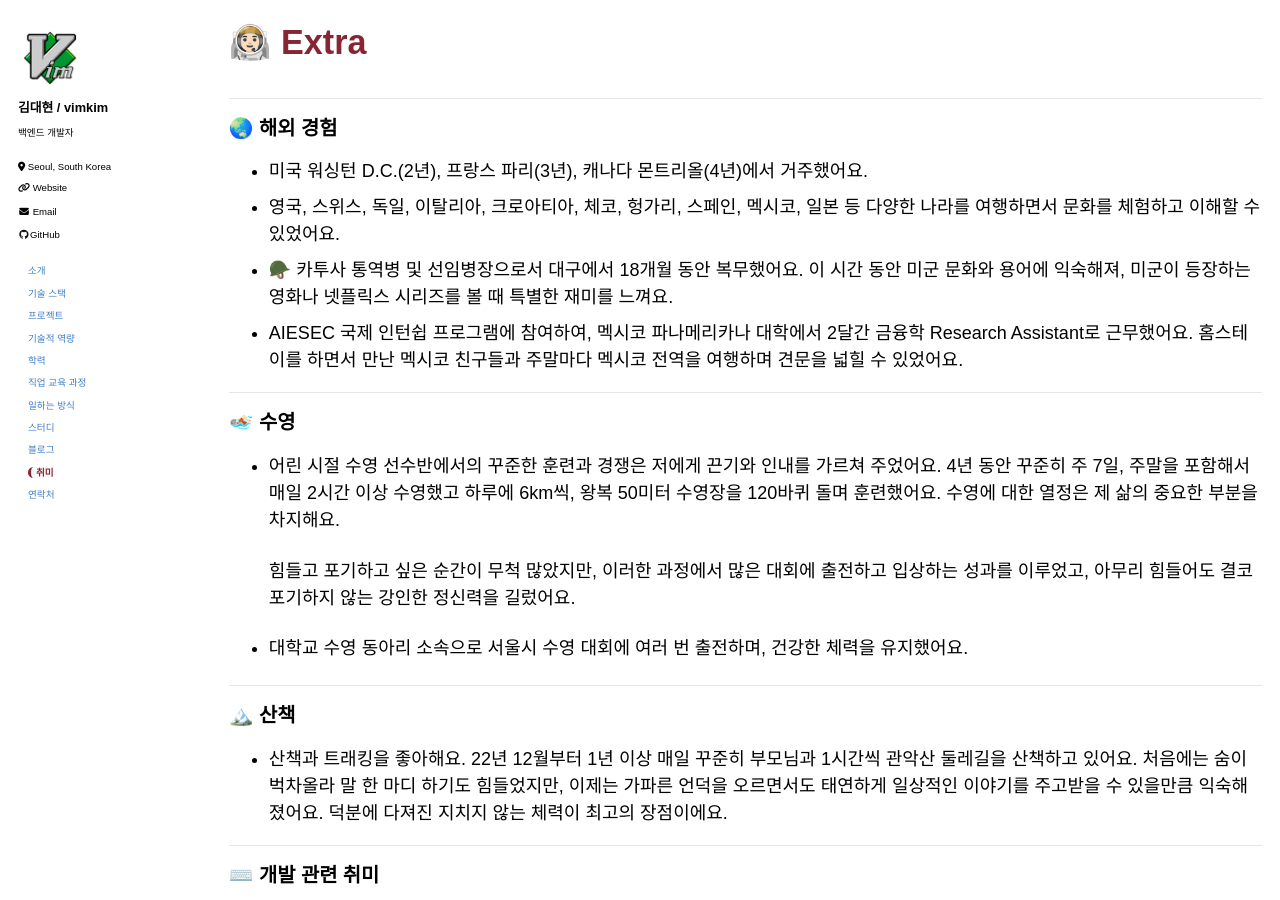
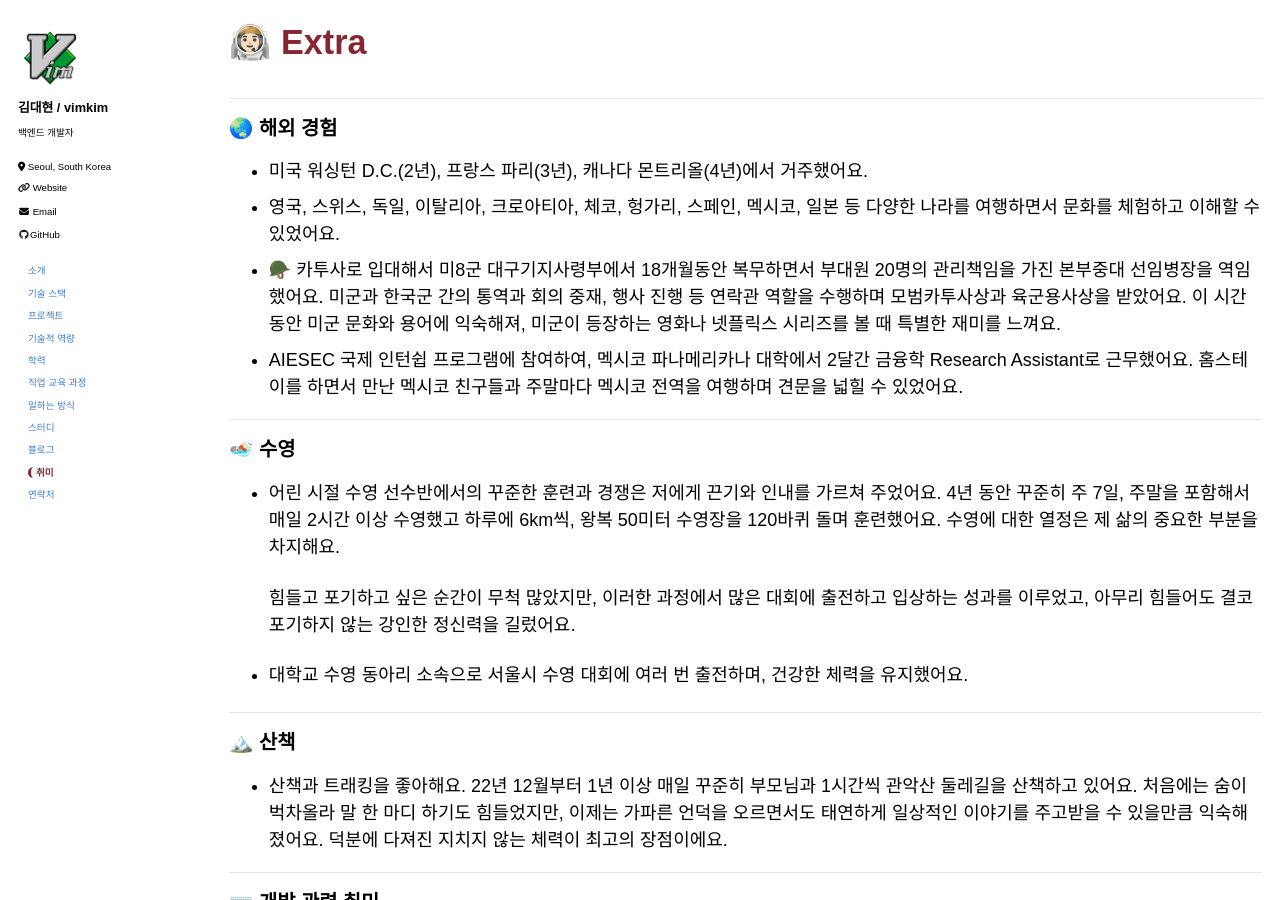
Before and after one commit to vimkim/vimkim.github.io, a Jekyll site: the page built from _pages/about.md, in a window 1280 px wide and 900 px high, scrolled down 11339 px. Built offline with Jekyll 4.4.1, drawn with Linux system fonts in a browser that asks for light colours; some web fonts are replaced.

Commit message:
military experience

```diff
--- a/_pages/about.md
+++ b/_pages/about.md
@@ -426,7 +426,7 @@ redirect_from:
 
 - 미국 워싱턴 D.C.(2년), 프랑스 파리(3년), 캐나다 몬트리올(4년)에서 거주했어요.
 - 영국, 스위스, 독일, 이탈리아, 크로아티아, 체코, 헝가리, 스페인, 멕시코, 일본 등 다양한 나라를 여행하면서 문화를 체험하고 이해할 수 있었어요.
-- 🪖 카투사 통역병 및 선임병장으로서 대구에서 18개월 동안 복무했어요. 이 시간 동안 미군 문화와 용어에 익숙해져, 미군이 등장하는 영화나 넷플릭스 시리즈를 볼 때 특별한 재미를 느껴요.
+- 🪖 카투사로 입대해서 미8군 대구기지사령부에서 18개월동안 복무하면서 부대원 20명의 관리책임을 가진 본부중대 선임병장을 역임했어요. 미군과 한국군 간의 통역과 회의 중재, 행사 진행 등 연락관 역할을 수행하며 모범카투사상과 육군용사상을 받았어요. 이 시간 동안 미군 문화와 용어에 익숙해져, 미군이 등장하는 영화나 넷플릭스 시리즈를 볼 때 특별한 재미를 느껴요.
 - AIESEC 국제 인턴쉽 프로그램에 참여하여, 멕시코 파나메리카나 대학에서 2달간 금융학 Research Assistant로 근무했어요. 홈스테이를 하면서 만난 멕시코 친구들과 주말마다 멕시코 전역을 여행하며 견문을 넓힐 수 있었어요.
 
 ### 🏊🏻 수영
```
